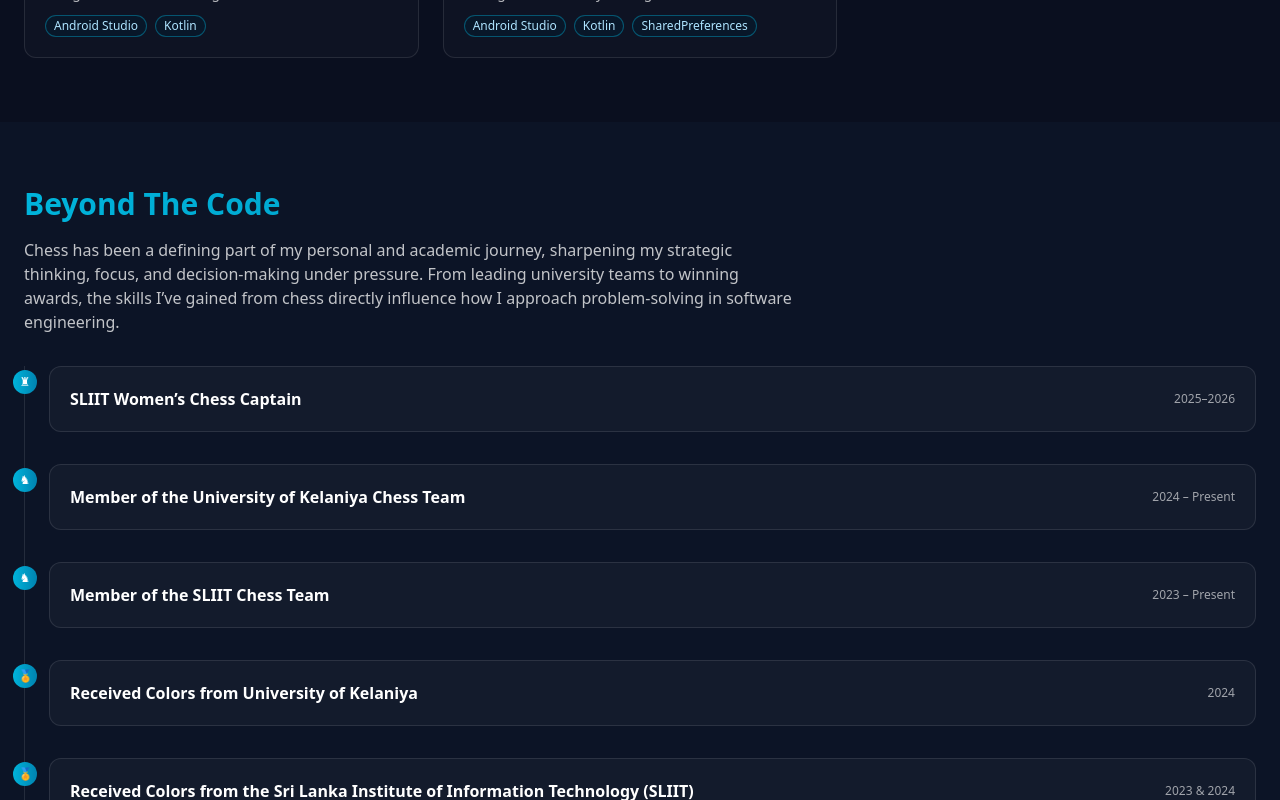
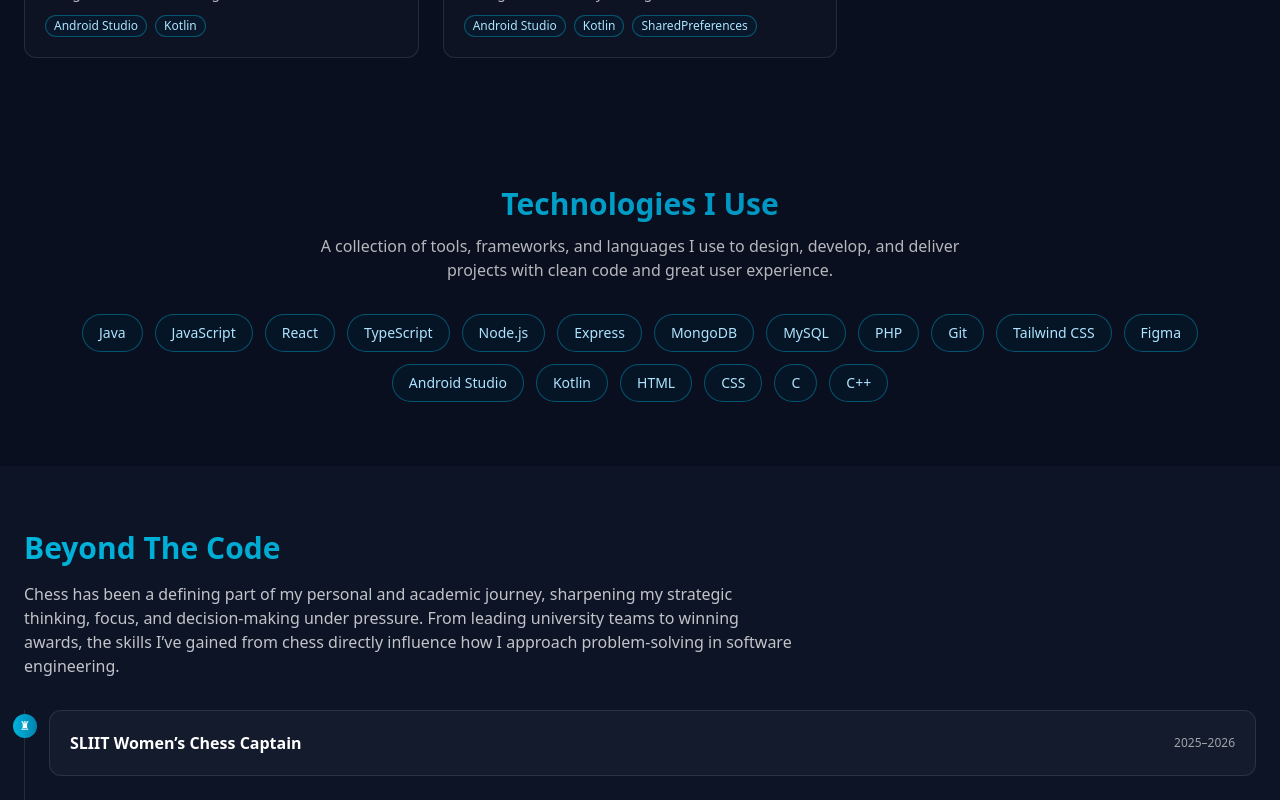
Before and after one commit to SanduniHerath263/my-portfolio, a React (Vite) app in the folder portfolio-web/: page / in a window 1280 px wide. Shown: the part 1060-1860 px from the top of the page. Built offline with nearby package versions, Linux system fonts and the light colour scheme; no server answers.

Commit message:
techsUsed

```diff
--- a/portfolio-web/src/pages/Portfoliopg.tsx
+++ b/portfolio-web/src/pages/Portfoliopg.tsx
@@ -52,6 +52,7 @@ export default function PortfolioPg() {
       <TopBar />
       <HeroSection />
       <ProjectsSection />
+          <Technologies />
       <BeyondCode />
       <ContactSection />
       <Footer />
@@ -63,6 +64,7 @@ function TopBar() {
   const links = [
     ["#home", "Home"],
     ["#projects", "Projects"],
+      ["#technologies", "Skills"],
     ["#beyond", "Beyond Code"],
     ["#contact", "Contact Me"],
   ] as const
@@ -247,6 +249,41 @@ function ProjectsSection() {
     </section>
   )
 }
+/* ---------------------- TECHNOLOGIES ---------------------- */
+function Technologies() {
+  const techs = [
+    "Java", "JavaScript", "React", "TypeScript", "Node.js", "Express",
+    "MongoDB", "MySQL", "PHP", "Git", "Tailwind CSS", "Figma",
+    "Android Studio", "Kotlin", "HTML", "CSS", "C","C++"
+  ]
+
+  return (
+    <section id="technologies" className="bg-[#0A0F1F]">
+      <div className="max-w-7xl mx-auto px-6 py-16 text-center">
+        <h2 className="text-3xl font-bold text-transparent bg-clip-text bg-gradient-to-r from-[#00B4DB] to-[#0083B0]">
+          Technologies I Use
+        </h2>
+        <p className="mt-3 text-white/70 max-w-2xl mx-auto">
+          A collection of tools, frameworks, and languages I use to design,
+          develop, and deliver projects with clean code and great user experience.
+        </p>
+
+        {/* Tech Badges */}
+        <div className="mt-8 flex flex-wrap justify-center gap-3">
+          {techs.map(t => (
+            <span
+              key={t}
+              className="px-4 py-2 rounded-full text-sm font-medium text-[#AEE4FF] border border-[#00B4DB]/40 bg-[#001F33]/40 hover:bg-[#002B40] transition"
+            >
+              {t}
+            </span>
+          ))}
+        </div>
+      </div>
+    </section>
+  )
+}
+
 
 function BeyondCode() {
   const events = [
```
